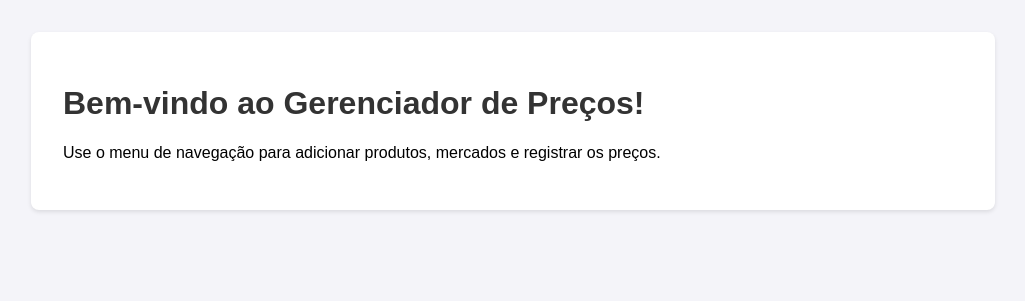
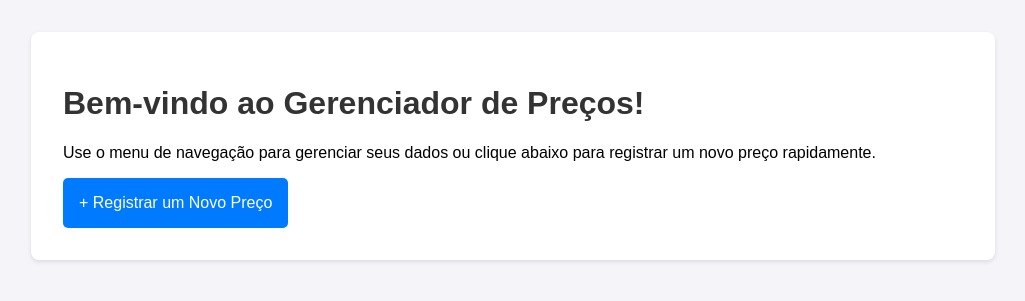
Before and after one commit to MestreUDK/PriceApp, a Flask app: page / in a window 1280 px wide. Shown: the part 50-351 px from the top of the page, without its empty margins (127-1152 px from the left). Run offline with Flask 3, Linux system fonts and the light colour scheme.

Commit message:
Atualizar o Index.html

```diff
--- a/templates/Index.html
+++ b/templates/Index.html
@@ -2,5 +2,9 @@
 
 {% block content %}
     <h1>Bem-vindo ao Gerenciador de Preços!</h1>
-    <p>Use o menu de navegação para adicionar produtos, mercados e registrar os preços.</p>
-{% endblock %}
+    <p>Use o menu de navegação para gerenciar seus dados ou clique abaixo para registrar um novo preço rapidamente.</p>
+    <a href="{{ url_for('registrar_preco') }}" style="display: inline-block; padding: 1rem; background-color: #007bff; color: white; text-decoration: none; border-radius: 5px;">
+        + Registrar um Novo Preço
+    </a>
+
+    {% endblock %}
```
